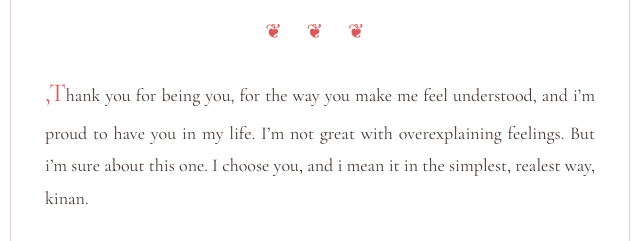
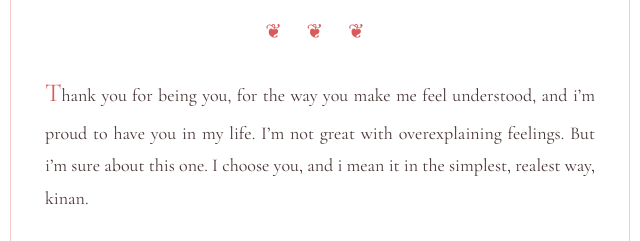
Before and after one commit to giftinn/directlyfor-Love, a plain HTML site: page index.html in a window 1280 px wide. Shown: the part 1331-1572 px from the top of the page, 320-960 px from the left. Drawn offline with nearby package versions, Linux system fonts and the light colour scheme.

Commit message:
Update index.html

```diff
--- a/index.html
+++ b/index.html
@@ -214,7 +214,7 @@
 
         <div class="decoration-divider">❦ ❦ ❦</div>
 
-        <p>,Thank you for being you, for the way you make me feel understood, and i’m proud to have you in my life. I’m not great with overexplaining feelings. But i’m sure about this one. I choose you, and i mean it in the simplest, realest way, kinan.</p>
+        <p>Thank you for being you, for the way you make me feel understood, and i’m proud to have you in my life. I’m not great with overexplaining feelings. But i’m sure about this one. I choose you, and i mean it in the simplest, realest way, kinan.</p>
       </div>
 
       <div class="closing">With all the sincerity i have, this comes from me. </div>
```
